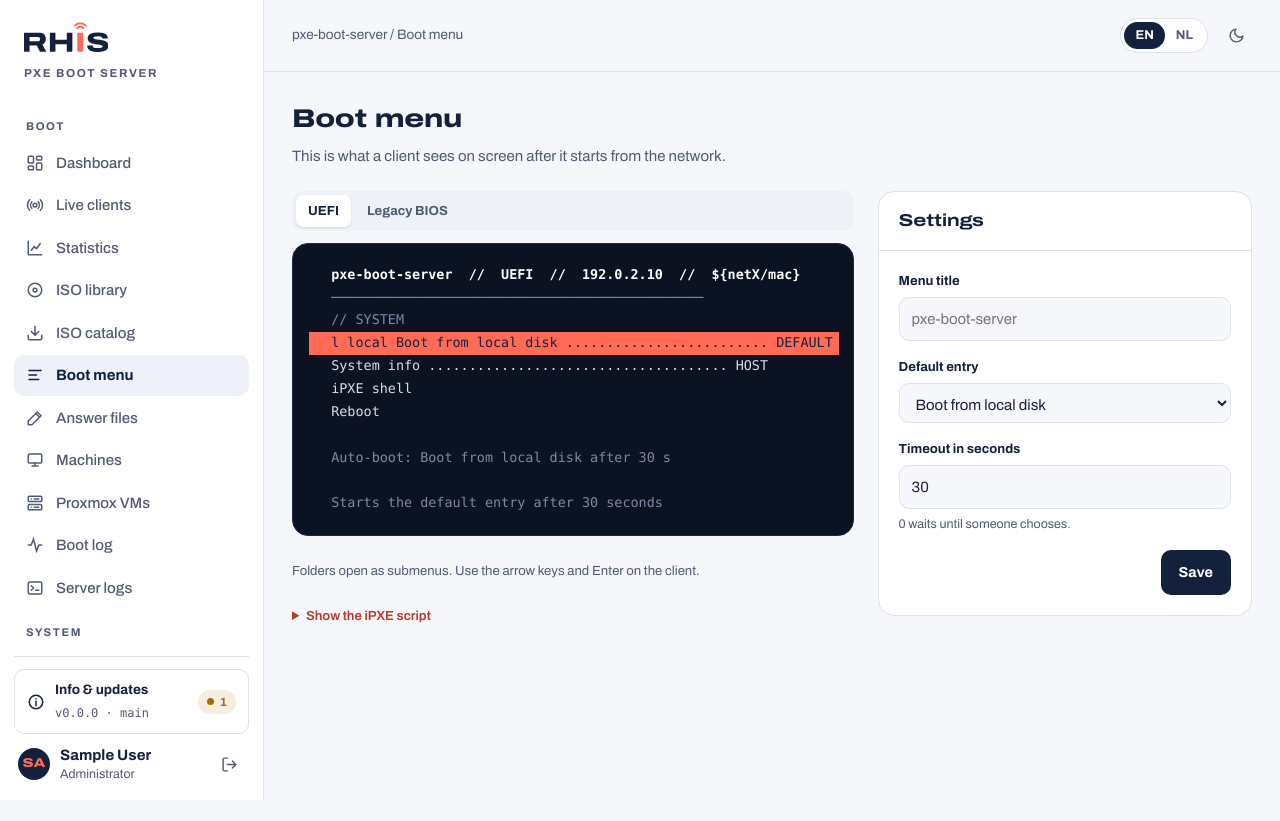
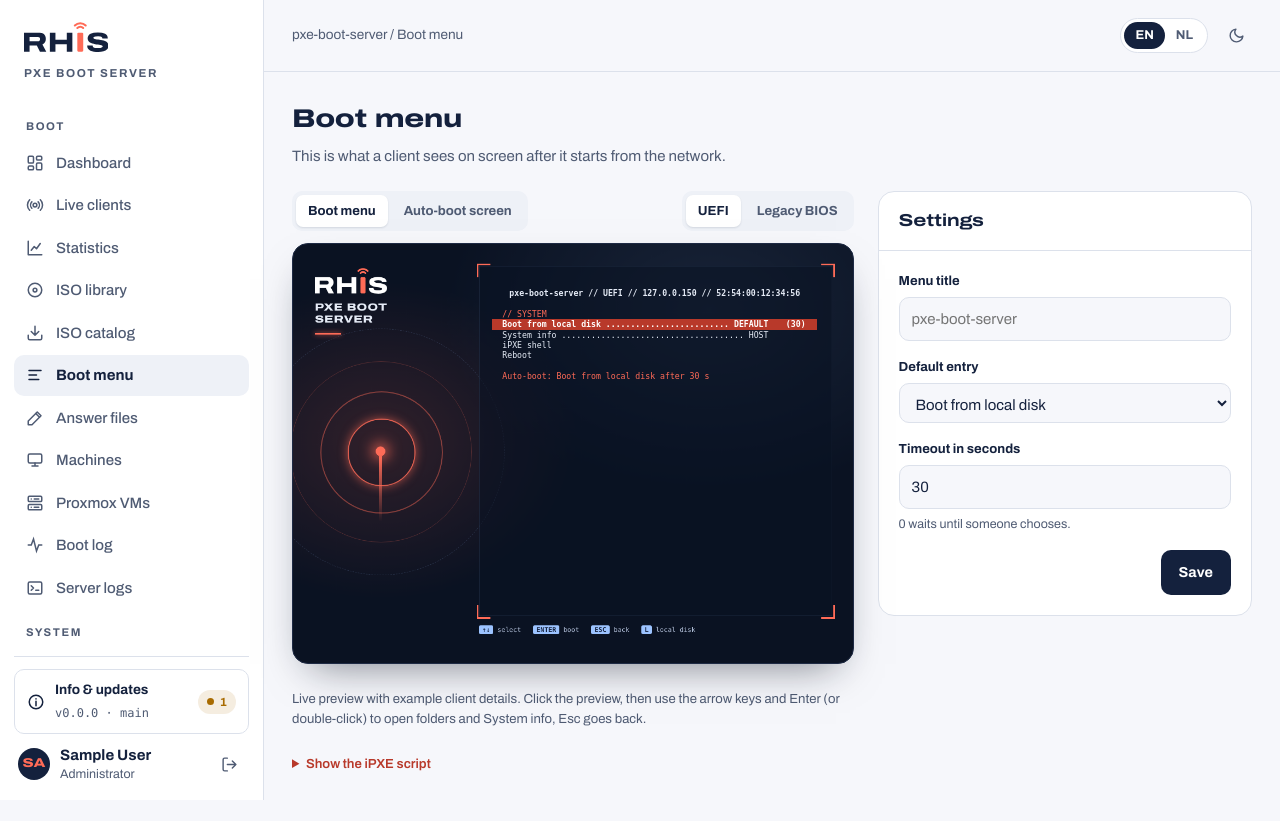
Before and after one commit to rhisijmuiden/pxe-boot-server, a FastAPI app: page /menu in a window 1280 px wide. Before the commit the page ends 800 px from the top, so only its background shows below. Run offline with FastAPI, Linux system fonts and the light colour scheme; the visitor is signed in with stand-in values (Sample User, id 1); data comes from the database, SQL or seed files in the repository; data that the repository does not hold is empty.

Commit message:
Boot screen preview on the real RHIS background (v1.6.1) (#14)
The boot menu page still showed the old plain text preview from before the
graphical menu (v1.6.0): no background, "l local" in front of the local disk
entry, ${netX/mac} not filled in and no auto-boot screen. The preview now
draws the iPXE script on the real framebuffer picture (UEFI) or as an 80x25
text screen (BIOS), can show the auto-boot screen with an example machine,
and folders, System info and Back can be opened with the keyboard or mouse.


Claude-Session: https://claude.ai/code/session_01CnJtxJsf7jycczJUr2f9B5

Co-authored-by: Claude <noreply@anthropic.com>

```diff
--- a/app/main.py
+++ b/app/main.py
@@ -710,9 +710,13 @@ def menu_page(request: Request):
 
 
 @app.get("/api/menu/preview")
-def api_menu_preview(request: Request, platform: str = "efi"):
+def api_menu_preview(request: Request, platform: str = "efi", screen: str = "menu"):
+    """The iPXE script behind the boot screen preview: the full menu, or the auto-boot screen that
+    machines with a once/always rule get (shown with an example machine)."""
     auth.require_user(request)
     ctx = {"mac": "", "platform": "efi" if platform == "efi" else "pcbios", "arch": "x86_64"}
+    if screen == "auto":
+        return PlainTextResponse(ipxe.autoboot_example(system.server_ip(), ctx))
     return PlainTextResponse(ipxe.menu_script(system.server_ip(), ctx))
 
 
--- a/app/static/css/app.css
+++ b/app/static/css/app.css
@@ -77,6 +77,7 @@ button,input,select{font:inherit;color:inherit}
 .panel-b{padding:20px}
 .grid-4{display:grid;grid-template-columns:repeat(4,minmax(0,1fr));gap:16px}
 .grid-2{display:grid;grid-template-columns:repeat(2,minmax(0,1fr));gap:24px;align-items:start}
+.bm-grid{grid-template-columns:minmax(0,1.5fr) minmax(0,1fr)}
 .stat{padding:18px 20px;display:flex;flex-direction:column;gap:6px}
 .stat .lbl{font-size:.78rem;color:var(--muted);font-weight:600}
 .stat .val{font-size:1.65rem;font-weight:800;font-stretch:125%;font-variant-numeric:tabular-nums;line-height:1.1}
@@ -152,6 +153,35 @@ tbody tr:hover td{background:var(--hover)}
 .term .g{color:#7C8AA6}
 .term .sel{background:var(--term-hl);color:var(--nacht);display:inline-block;min-width:100%;padding:0 6px;margin:0 -6px}
 .term .row{white-space:pre}
+/* boot screen preview: drawn on the iPXE background picture (static/img/ipxe-bg.png, 1024x768),
+   positions in pixels of that picture (--u), matching the iPXE console area set in app/ipxe.py */
+.bootscreen{container-type:inline-size;position:relative;width:100%;aspect-ratio:4/3;overflow:hidden;border-radius:var(--r-lg);
+  border:1px solid #1E2A44;box-shadow:0 18px 40px -18px rgb(11 18 34 / .55);font-family:"DejaVu Sans Mono","Cascadia Mono",ui-monospace,Consolas,monospace;
+  --u:calc(100cqw / 1024);user-select:none;cursor:default}
+.bootscreen:focus{outline:none} .bootscreen:focus-visible{box-shadow:0 0 0 3px var(--koraal)}
+.bootscreen .bs-title,.bootscreen .bs-items{position:absolute;left:calc(365 * var(--u));width:calc(594 * var(--u))}
+.bootscreen .bs-title{top:calc(81 * var(--u));text-align:center;white-space:pre;overflow:hidden}
+.bootscreen .bs-items{top:calc(119 * var(--u))}
+.bootscreen .bs-items>div{position:relative;white-space:pre;overflow:hidden;padding:0 calc(18 * var(--u))}
+.bootscreen .it{cursor:pointer}
+.bootscreen .cd{position:absolute;top:0;right:calc(21 * var(--u))}
+.bootscreen.fb{background:#0B1222 url(/static/img/ipxe-bg.png) center/100% 100% no-repeat}
+.bootscreen.fb>div{font-size:calc(15 * var(--u));line-height:calc(19 * var(--u))}
+.bootscreen.fb .bs-title{color:#E6ECF7;font-weight:600}
+.bootscreen.fb .gap{color:#FF6B57}
+.bootscreen.fb .it{color:#E6ECF7}
+.bootscreen.fb .sel{background:#B8392A;color:#fff;font-weight:700}
+/* legacy BIOS: 80x25 VGA text mode, where iPXE cannot change the palette */
+.bootscreen.vga{background:#000;--c:calc(100cqw / 80);--r:calc(75cqw / 25)}
+.bootscreen.vga>div{font-size:calc(var(--c) / .6);line-height:var(--r)}
+.bootscreen.vga .bs-title,.bootscreen.vga .bs-items{left:var(--c);width:calc(78 * var(--c))}
+.bootscreen.vga .bs-title{top:var(--r);color:#55FFFF;font-weight:700}
+.bootscreen.vga .bs-items{top:calc(3 * var(--r))}
+.bootscreen.vga .bs-items>div{padding:0 var(--c)}
+.bootscreen.vga .cd{right:var(--c)}
+.bootscreen.vga .gap{color:#AA0000}
+.bootscreen.vga .it{color:#AAAAAA}
+.bootscreen.vga .sel{background:#AA5500;color:#fff;font-weight:700}
 .tabs{display:inline-flex;gap:4px;background:var(--hover);border-radius:var(--r-md);padding:4px}
 .tabs button{border:0;background:none;padding:6px 12px;border-radius:7px;font-weight:700;font-size:.82rem;cursor:pointer;color:var(--muted)}
 .tabs button.on{background:var(--raised);color:var(--ink);box-shadow:0 1px 2px rgb(20 33 61 / .12)}
--- a/app/static/js/app.js
+++ b/app/static/js/app.js
@@ -760,44 +760,150 @@
   };
 
   Page.menu = function () {
-    const box = $("#menuPreview"), raw = $("#menuScript");
-    async function load(fw) {
-      const script = await api("GET", "/api/menu/preview?platform=" + fw);
-      raw.textContent = script;
-      box.innerHTML = renderMenu(script, fw);
-    }
-    function renderMenu(script, fw) {
-      // Show the first menu of the script the way iPXE draws it.
-      const lines = script.split("\n");
-      const out = [];
-      let inMenu = false, first = true;
-      for (const l of lines) {
-        if (l.startsWith("menu ")) {
-          if (inMenu) break;
-          inMenu = true;
-          const title = l.slice(5).replace("${fwname}", fw === "efi" ? "UEFI" : "Legacy BIOS").replace("${netX/ip}", "192.0.2.10");
-          out.push(`<div class="row t">  ${esc(title)}</div><div class="row g">  ${"─".repeat(46)}</div>`);
-        } else if (inMenu && l.startsWith("item --gap")) {
-          const txt = l.replace(/^item --gap --\s?/, "");
-          out.push(`<div class="row g">  ${esc(txt || " ")}</div>`);
-        } else if (inMenu && l.startsWith("item ")) {
-          const txt = l.replace(/^item \S+ /, "");
-          out.push(`<div class="row ${first ? "sel" : ""}">  ${esc(txt)}</div>`);
-          first = false;
-        } else if (inMenu && l.startsWith("choose")) {
-          const m = /--timeout \$\{menu-timeout\}/.test(l);
-          const to = (script.match(/set menu-timeout (\d+)/) || [0, 0])[1] / 1000;
-          if (m && to) out.push(`<div class="row g"> </div><div class="row g">  ${esc(t("js_menu_timeout", {n: to}))}</div>`);
-          break;
+    // Draws the boot screen the way iPXE does: the iPXE script from the server is parsed into its
+    // menus and shown on the real background picture (UEFI) or as an 80x25 text screen (BIOS).
+    // Folders, System info, Back and "Show the full menu" open like they do on the client.
+    const box = $("#menuPreview"), raw = $("#menuScript"), note = $("#menuNote");
+    const state = {fw: "efi", screen: "menu", menus: {}, stack: [], cur: "start", sel: 0, vars: {}};
+
+    function parse(script) {
+      const menus = {}, vars = {};
+      let label = "", cur = null, menuTimeout = 0;
+      for (const rawLine of script.split("\n")) {
+        const l = rawLine.trim().replace(/\s+/g, " ");
+        let m;
+        if ((m = /^set (\S+) (.*)$/.exec(l))) {
+          vars[m[1]] = m[2];
+          if (m[1] === "menu-timeout") menuTimeout = +m[2] || 0;
+        }
+        if (l.startsWith(":")) { label = l.slice(1); cur = null; continue; }
+        if (l === "menu" || l.startsWith("menu ")) {
+          cur = menus[label] = {title: l.slice(5), items: [], dflt: null, timeout: 0};
+          continue;
+        }
+        if (!cur) continue;
+        if (l.startsWith("item")) {
+          const a = l.split(" ").slice(1), it = {gap: false, key: "", label: "", text: ""};
+          while (a.length && a[0].startsWith("--")) {
+            const o = a.shift();
+            if (o === "--gap") it.gap = true;
+            else if (o === "--key") it.key = a.shift() || "";
+            else if (o === "--") break;
+          }
+          if (it.gap) it.text = a.join(" ");
+          else { it.label = a.shift() || ""; it.text = a.join(" "); }
+          cur.items.push(it);
+        } else if (l.startsWith("choose")) {
+          if ((m = / --default (\S+)/.exec(l))) cur.dflt = m[1];
+          if ((m = / --timeout (\S+)/.exec(l))) cur.timeout = m[1].includes("menu-timeout") ? menuTimeout : +m[1] || 0;
+          cur = null;
         }
       }
-      return out.join("");
+      return {menus, vars};
     }
+
+    function clientVars(serverUrl) {
+      // Example values for what iPXE fills in on a real client.
+      const ip = (/\/\/([\d.]+)/.exec(serverUrl || "") || [])[1] || "192.0.2.10";
+      const client = ip.replace(/\.\d+$/, ".150");
+      return {
+        "fwname": state.fw === "efi" ? "UEFI" : "BIOS", "buildarch": state.fw === "efi" ? "x86_64" : "i386",
+        "netX/ip": client, "netX/mac": "52:54:00:12:34:56", "netX/netmask": "255.255.255.0",
+        "netX/gateway": client.replace(/\.\d+$/, ".1"), "server": serverUrl || "",
+        "manufacturer": "Example Computers", "product": "Model 1000", "serial": "SN0123456",
+      };
+    }
+    const subst = (s) => s.replace(/\$\{([^}:]+)(?::[^}]*)?\}/g, (_, k) => (k in state.vars ? state.vars[k] : ""));
+    const selectable = (menu) => menu.items.map((it, i) => (it.gap ? -1 : i)).filter((i) => i >= 0);
+
+    function open(label, push) {
+      const menu = state.menus[label];
+      if (!menu) return;
+      if (push) state.stack.push(state.cur);
+      state.cur = label;
+      const idx = menu.items.findIndex((it) => !it.gap && it.label === menu.dflt);
+      state.sel = idx >= 0 ? idx : (selectable(menu)[0] ?? 0);
+      draw();
+    }
+    function back() {
+      if (state.stack.length) open(state.stack.pop(), false);
+    }
+    function activate(i) {
+      const it = state.menus[state.cur].items[i];
+      if (!it || it.gap) return;
+      if (it.label === "full" && state.screen === "auto") { setScreen("menu"); return; }
+      if (!state.menus[it.label]) return;
+      if (state.stack.includes(it.label)) {
+        // A Back item: return to the menu that is already open below this one.
+        while (state.stack.length && state.stack[state.stack.length - 1] !== it.label) state.stack.pop();
+        back();
+      } else {
+        open(it.label, true);
+      }
+    }
+    function move(d) {
+      const s = selectable(state.menus[state.cur]);
+      if (!s.length) return;
+      const at = s.indexOf(state.sel);
+      state.sel = s[Math.max(0, Math.min(s.length - 1, (at < 0 ? 0 : at) + d))];
+      draw();
+    }
+
+    function draw() {
+      const menu = state.menus[state.cur];
+      if (!menu) { box.innerHTML = ""; return; }
+      const efi = state.fw === "efi", rows = efi ? 29 : 21;
+      // Scroll like iPXE when the menu is longer than the screen.
+      let first = 0;
+      if (menu.items.length > rows) first = Math.max(0, Math.min(menu.items.length - rows, state.sel - rows + 2));
+      const html = menu.items.slice(first, first + rows).map((it, k) => {
+        const i = first + k, sel = i === state.sel;
+        const count = sel && menu.timeout && it.label === menu.dflt ? `<span class="cd">(${Math.round(menu.timeout / 1000)})</span>` : "";
+        return `<div class="${it.gap ? "gap" : sel ? "it sel" : "it"}" data-i="${i}"><span class="tx">${esc(subst(it.text)) || "&nbsp;"}</span>${count}</div>`;
+      }).join("");
+      box.className = "bootscreen " + (efi ? "fb" : "vga");
+      box.innerHTML = `<div class="bs-title">${esc(subst(menu.title))}</div><div class="bs-items">${html}</div>`;
+      $$(".it", box).forEach((el) => {
+        el.addEventListener("click", () => { state.sel = +el.dataset.i; draw(); box.focus(); });
+        el.addEventListener("dblclick", () => activate(+el.dataset.i));
+      });
+    }
+
+    async function load() {
+      const script = await api("GET", `/api/menu/preview?platform=${state.fw}&screen=${state.screen}`);
+      raw.textContent = script;
+      const p = parse(script);
+      state.menus = p.menus;
+      state.vars = Object.assign({}, p.vars, clientVars(p.vars.server));
+      state.stack = [];
+      open("start", false);
+      note.textContent = t(state.screen === "auto" ? "js_bm_note_auto" : "js_bm_note_menu");
+    }
+    function setScreen(s) {
+      state.screen = s;
+      $$("[data-screen]").forEach((x) => x.classList.toggle("on", x.dataset.screen === s));
+      load();
+    }
+
+    box.addEventListener("keydown", (e) => {
+      const k = e.key;
+      if (k === "ArrowDown" || k === "ArrowUp") move(k === "ArrowDown" ? 1 : -1);
+      else if (k === "Enter" || k === "ArrowRight") activate(state.sel);
+      else if (k === "Escape" || k === "ArrowLeft" || k === "Backspace") back();
+      else if (k.length === 1) {
+        const i = state.menus[state.cur].items.findIndex((it) => !it.gap && it.key && it.key.toLowerCase() === k.toLowerCase());
+        if (i < 0) return;
+        state.sel = i; draw(); activate(i);
+      } else return;
+      e.preventDefault();
+    });
     $$("[data-fw]").forEach((b) => b.addEventListener("click", () => {
       $$("[data-fw]").forEach((x) => x.classList.toggle("on", x === b));
-      load(b.dataset.fw);
+      state.fw = b.dataset.fw;
+      load();
     }));
-    load("efi");
+    $$("[data-screen]").forEach((b) => b.addEventListener("click", () => setScreen(b.dataset.screen)));
+    load();
   };
 
   Page.answers = function () {
--- a/app/templates/menu.html
+++ b/app/templates/menu.html
@@ -2,11 +2,14 @@
 {% from "_head.html" import head %}
 {% block content %}
 {{ head(t('bootmenu'), t('bm_sub')) }}
-<div class="grid-2" style="grid-template-columns:minmax(0,1.5fr) minmax(0,1fr)">
+<div class="grid-2 bm-grid">
   <div style="display:flex;flex-direction:column;gap:12px;min-width:0">
-    <div class="tabs" role="tablist"><button type="button" class="on" data-fw="efi">UEFI</button><button type="button" data-fw="pcbios">Legacy BIOS</button></div>
-    <div class="term" id="menuPreview" aria-live="polite"></div>
-    <p class="note small">{{ t('bm_preview_note') }}</p>
+    <div style="display:flex;gap:10px;flex-wrap:wrap;justify-content:space-between">
+      <div class="tabs" role="tablist" aria-label="{{ t('bm_screen') }}"><button type="button" class="on" data-screen="menu">{{ t('bm_screen_menu') }}</button><button type="button" data-screen="auto">{{ t('bm_screen_auto') }}</button></div>
+      <div class="tabs" role="tablist" aria-label="{{ t('bm_firmware') }}"><button type="button" class="on" data-fw="efi">UEFI</button><button type="button" data-fw="pcbios">Legacy BIOS</button></div>
+    </div>
+    <div class="bootscreen fb" id="menuPreview" tabindex="0" aria-live="polite" aria-label="{{ t('bm_preview') }}"></div>
+    <p class="note small" id="menuNote">{{ t('js_bm_note_menu') }}</p>
     <details><summary class="link small">{{ t('bm_show_script') }}</summary><div class="code-wrap" style="margin-top:10px"><pre class="code" id="menuScript"></pre></div></details>
   </div>
   <div class="panel"><div class="panel-h"><h2>{{ t('settings') }}</h2></div><form class="panel-b" method="post" action="/menu" style="display:flex;flex-direction:column;gap:16px">
--- a/tools/strings.py
+++ b/tools/strings.py
@@ -84,7 +84,10 @@ S = {
 "bm_sub": ("This is what a client sees on screen after it starts from the network.", "Dit ziet een client op het scherm nadat hij via het netwerk start."),
 "bm_title": ("Menu title", "Menutitel"), "bm_default": ("Default entry", "Standaardkeuze"), "bm_timeout": ("Timeout in seconds", "Wachttijd in seconden"),
 "bm_timeout_hint": ("0 waits until someone chooses.", "Bij 0 wacht het menu tot iemand kiest."), "local": ("Boot from local disk", "Start vanaf lokale schijf"),
-"bm_preview_note": ("Folders open as submenus. Use the arrow keys and Enter on the client.", "Mappen openen als submenu. Gebruik op de client de pijltjestoetsen en Enter."),
+"bm_preview": ("Boot screen preview", "Voorbeeld van het bootscherm"), "bm_screen": ("Screen", "Scherm"), "bm_firmware": ("Firmware", "Firmware"),
+"bm_screen_menu": ("Boot menu", "Bootmenu"), "bm_screen_auto": ("Auto-boot screen", "Auto-bootscherm"),
+"js_bm_note_menu": ("Live preview with example client details. Click the preview, then use the arrow keys and Enter (or double-click) to open folders and System info, Esc goes back.", "Live voorbeeld met voorbeeldgegevens van een client. Klik in het voorbeeld en gebruik de pijltjestoetsen en Enter (of dubbelklik) om mappen en System info te openen, Esc gaat terug."),
+"js_bm_note_auto": ("Machines with a 'Next boot only' or 'Every boot' rule see this screen for 5 seconds before the chosen ISO starts. Shown here for an example machine.", "Machines met een regel 'Alleen volgende boot' of 'Elke boot' zien dit scherm 5 seconden voordat de gekozen ISO start. Hier getoond voor een voorbeeldmachine."),
 "bm_show_script": ("Show the iPXE script", "Toon het iPXE-script"),
 # answers
 "ans_sub": ("Install Linux and Proxmox without questions. Build an answer file with the wizard, link it to an ISO and it gets its own entry in the boot menu.", "Installeer Linux en Proxmox zonder vragen. Maak een antwoordbestand met de wizard, koppel het aan een ISO en het krijgt een eigen regel in het bootmenu."),
```
Also changed, not shown: app/ipxe.py (+15 -0 lines), app/locales/en.json (+7 -1 lines), app/locales/nl.json (+7 -1 lines), tests/test_ipxe.py (+9 -0 lines), 1 other file.
